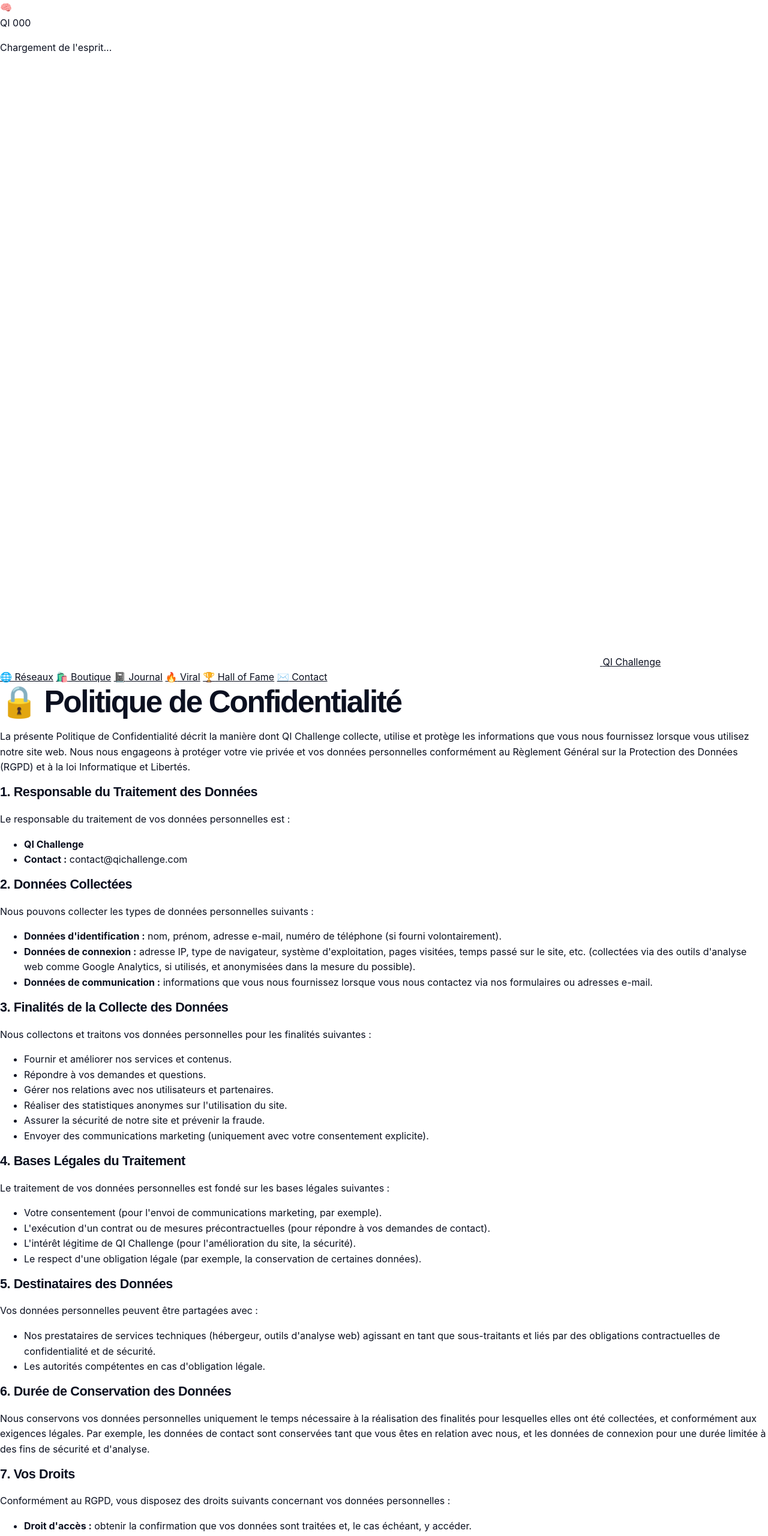
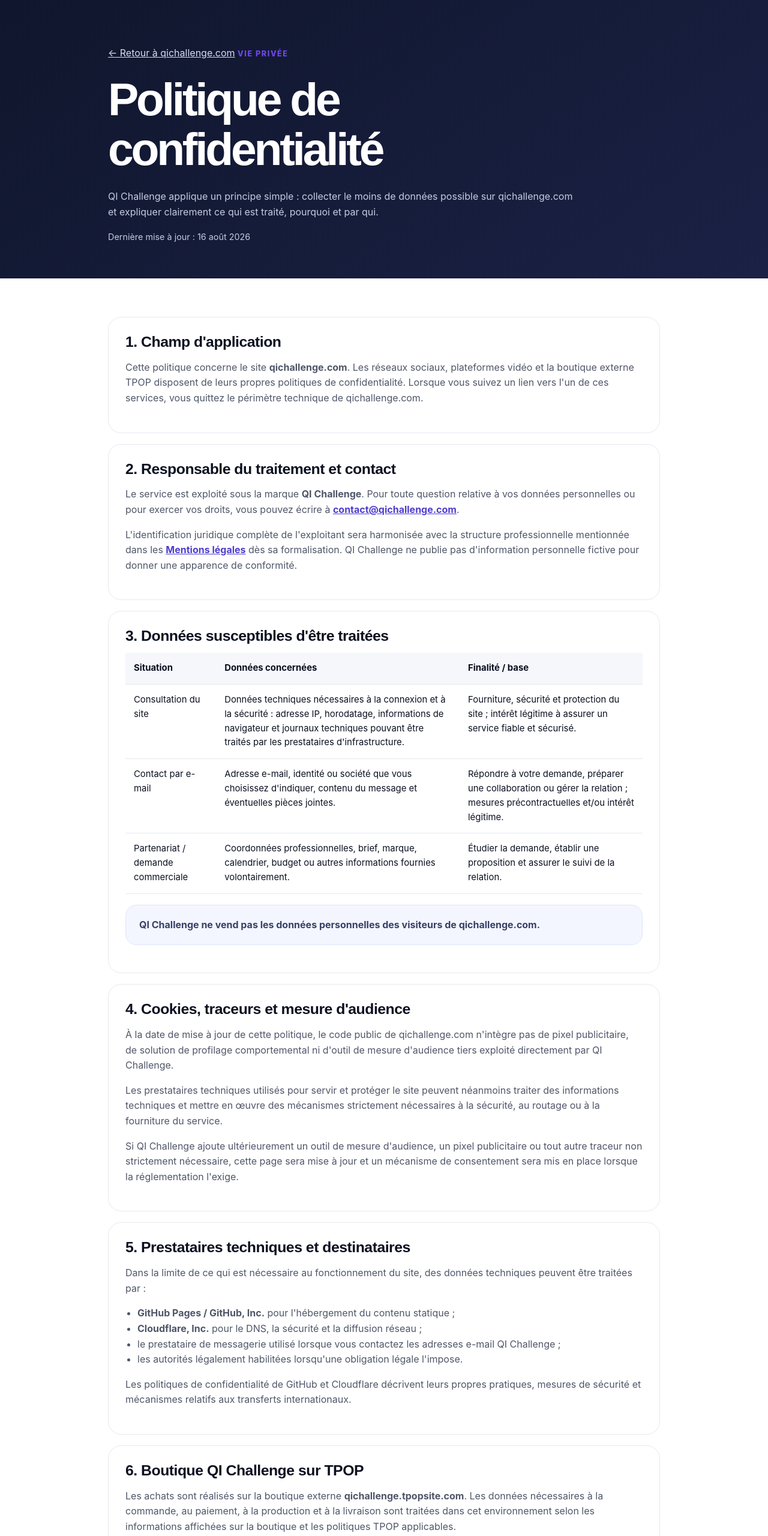
Before and after one commit to qichallenge/landing, a plain HTML site: page confidentialite.html in a window 1280 px wide. Shown: the top 2560 px of the page at 60% size. Drawn offline with Linux system fonts and the light colour scheme; a script that the page names is missing.

Commit message:
feat: replace generic privacy page with GDPR transparency policy

```diff
--- a/confidentialite.html
+++ b/confidentialite.html
@@ -1,156 +1,124 @@
 <!DOCTYPE html>
 <html lang="fr">
 <head>
-    <meta charset="UTF-8">
-    <meta name="viewport" content="width=device-width, initial-scale=1.0">
-    <title>Politique de Confidentialité - QI Challenge</title>
-    <link rel="stylesheet" href="css/style.css">
-    <link href="https://fonts.googleapis.com/css2?family=Orbitron:wght@400;700&family=Rajdhani:wght@300;400;500;600;700&display=swap" rel="stylesheet">
+  <meta charset="UTF-8">
+  <meta name="viewport" content="width=device-width, initial-scale=1.0">
+  <title>Politique de confidentialité — QI Challenge</title>
+  <meta name="description" content="Politique de confidentialité de qichallenge.com : données traitées, prestataires techniques, droits RGPD et cookies.">
+  <link rel="canonical" href="https://qichallenge.com/confidentialite.html">
+  <link rel="icon" href="assets/favicon.ico">
+  <link rel="stylesheet" href="css/style.css">
+  <style>
+    .privacy-hero{padding:76px 0 44px;background:linear-gradient(145deg,#10162c,#1a2145);color:#fff}.privacy-hero p{color:#c5cce0;max-width:780px}.privacy-main{padding:64px 0 84px}.privacy-wrap{max-width:920px}.privacy-card{padding:28px;border:1px solid var(--line);border-radius:22px;background:#fff;margin-bottom:18px}.privacy-card h2{font-size:1.55rem;letter-spacing:-.02em;margin-bottom:12px}.privacy-card h3{font-size:1.05rem;margin:24px 0 8px}.privacy-card p,.privacy-card li{color:#4f5668}.privacy-card ul{margin:12px 0 0;padding-left:20px}.privacy-card a{color:#4e3dcc;font-weight:700}.privacy-note{padding:20px 22px;border-radius:18px;background:#f3f6ff;border:1px solid #dfe5ff;color:#384164;margin:18px 0}.privacy-meta{font-size:.9rem;color:#8a90a0}.back-link{display:inline-block;margin-bottom:22px;color:#d7ddf1}.privacy-footer{padding:28px 0 44px;border-top:1px solid var(--line);color:var(--muted);font-size:.88rem}.privacy-footer a{margin-right:18px}.data-table{width:100%;border-collapse:collapse;margin-top:14px;font-size:.93rem}.data-table th,.data-table td{padding:14px;border-bottom:1px solid var(--line);text-align:left;vertical-align:top}.data-table th{background:var(--soft);color:var(--ink)}@media(max-width:720px){.data-table{font-size:.82rem}.data-table th,.data-table td{padding:10px}}
+  </style>
 </head>
 <body>
-    <div class="loading-screen" id="loading-screen">
-        <div class="loading-content">
-            <div class="brain-animation">
-                <span class="brain-icon">🧠</span>
-                <div class="pulse-rings">
-                    <div class="pulse-ring"></div>
-                    <div class="pulse-ring"></div>
-                    <div class="pulse-ring"></div>
-                </div>
-            </div>
-            <div class="iq-counter">
-                <span class="iq-label">QI</span>
-                <span class="iq-number" id="iq-number">000</span>
-            </div>
-            <p class="loading-text">Chargement de l'esprit...</p>
-        </div>
+  <section class="privacy-hero">
+    <div class="container privacy-wrap">
+      <a class="back-link" href="index.html">← Retour à qichallenge.com</a>
+      <span class="eyebrow">Vie privée</span>
+      <h1>Politique de confidentialité</h1>
+      <p>QI Challenge applique un principe simple : collecter le moins de données possible sur qichallenge.com et expliquer clairement ce qui est traité, pourquoi et par qui.</p>
+      <p class="privacy-meta">Dernière mise à jour : 16 août 2026</p>
     </div>
+  </section>
 
-    <div class="neon-background">
-        <div class="wave-layer wave-1"></div>
-        <div class="wave-layer wave-2"></div>
-        <div class="wave-layer wave-3"></div>
-        <div class="grid-overlay"></div>
+  <main class="privacy-main">
+    <div class="container privacy-wrap">
+      <section class="privacy-card">
+        <h2>1. Champ d'application</h2>
+        <p>Cette politique concerne le site <strong>qichallenge.com</strong>. Les réseaux sociaux, plateformes vidéo et la boutique externe TPOP disposent de leurs propres politiques de confidentialité. Lorsque vous suivez un lien vers l'un de ces services, vous quittez le périmètre technique de qichallenge.com.</p>
+      </section>
+
+      <section class="privacy-card">
+        <h2>2. Responsable du traitement et contact</h2>
+        <p>Le service est exploité sous la marque <strong>QI Challenge</strong>. Pour toute question relative à vos données personnelles ou pour exercer vos droits, vous pouvez écrire à <a href="mailto:contact@qichallenge.com">contact@qichallenge.com</a>.</p>
+        <p>L'identification juridique complète de l'exploitant sera harmonisée avec la structure professionnelle mentionnée dans les <a href="mentions-legales.html">Mentions légales</a> dès sa formalisation. QI Challenge ne publie pas d'information personnelle fictive pour donner une apparence de conformité.</p>
+      </section>
+
+      <section class="privacy-card">
+        <h2>3. Données susceptibles d'être traitées</h2>
+        <table class="data-table">
+          <thead><tr><th>Situation</th><th>Données concernées</th><th>Finalité / base</th></tr></thead>
+          <tbody>
+            <tr><td>Consultation du site</td><td>Données techniques nécessaires à la connexion et à la sécurité : adresse IP, horodatage, informations de navigateur et journaux techniques pouvant être traités par les prestataires d'infrastructure.</td><td>Fourniture, sécurité et protection du site ; intérêt légitime à assurer un service fiable et sécurisé.</td></tr>
+            <tr><td>Contact par e-mail</td><td>Adresse e-mail, identité ou société que vous choisissez d'indiquer, contenu du message et éventuelles pièces jointes.</td><td>Répondre à votre demande, préparer une collaboration ou gérer la relation ; mesures précontractuelles et/ou intérêt légitime.</td></tr>
+            <tr><td>Partenariat / demande commerciale</td><td>Coordonnées professionnelles, brief, marque, calendrier, budget ou autres informations fournies volontairement.</td><td>Étudier la demande, établir une proposition et assurer le suivi de la relation.</td></tr>
+          </tbody>
+        </table>
+        <div class="privacy-note"><strong>QI Challenge ne vend pas les données personnelles des visiteurs de qichallenge.com.</strong></div>
+      </section>
+
+      <section class="privacy-card">
+        <h2>4. Cookies, traceurs et mesure d'audience</h2>
+        <p>À la date de mise à jour de cette politique, le code public de qichallenge.com n'intègre pas de pixel publicitaire, de solution de profilage comportemental ni d'outil de mesure d'audience tiers exploité directement par QI Challenge.</p>
+        <p>Les prestataires techniques utilisés pour servir et protéger le site peuvent néanmoins traiter des informations techniques et mettre en œuvre des mécanismes strictement nécessaires à la sécurité, au routage ou à la fourniture du service.</p>
+        <p>Si QI Challenge ajoute ultérieurement un outil de mesure d'audience, un pixel publicitaire ou tout autre traceur non strictement nécessaire, cette page sera mise à jour et un mécanisme de consentement sera mis en place lorsque la réglementation l'exige.</p>
+      </section>
+
+      <section class="privacy-card">
+        <h2>5. Prestataires techniques et destinataires</h2>
+        <p>Dans la limite de ce qui est nécessaire au fonctionnement du site, des données techniques peuvent être traitées par :</p>
+        <ul>
+          <li><strong>GitHub Pages / GitHub, Inc.</strong> pour l'hébergement du contenu statique ;</li>
+          <li><strong>Cloudflare, Inc.</strong> pour le DNS, la sécurité et la diffusion réseau ;</li>
+          <li>le prestataire de messagerie utilisé lorsque vous contactez les adresses e-mail QI Challenge ;</li>
+          <li>les autorités légalement habilitées lorsqu'une obligation légale l'impose.</li>
+        </ul>
+        <p>Les politiques de confidentialité de GitHub et Cloudflare décrivent leurs propres pratiques, mesures de sécurité et mécanismes relatifs aux transferts internationaux.</p>
+      </section>
+
+      <section class="privacy-card">
+        <h2>6. Boutique QI Challenge sur TPOP</h2>
+        <p>Les achats sont réalisés sur la boutique externe <strong>qichallenge.tpopsite.com</strong>. Les données nécessaires à la commande, au paiement, à la production et à la livraison sont traitées dans cet environnement selon les informations affichées sur la boutique et les politiques TPOP applicables.</p>
+        <p>qichallenge.com ne collecte ni ne stocke directement les numéros de carte bancaire utilisés pour ces achats.</p>
+      </section>
+
+      <section class="privacy-card">
+        <h2>7. Durées de conservation</h2>
+        <ul>
+          <li><strong>Demandes simples reçues par e-mail :</strong> conservation pendant la durée nécessaire au traitement et au suivi de la demande, puis suppression ou archivage lorsqu'elles ne sont plus utiles.</li>
+          <li><strong>Données de prospects / partenariats :</strong> jusqu'à 3 ans à compter de la collecte ou du dernier contact émanant du prospect, sauf nécessité légale ou contentieuse justifiant une conservation différente.</li>
+          <li><strong>Données techniques :</strong> selon les durées strictement nécessaires à la sécurité et au fonctionnement, ainsi que les politiques des prestataires concernés.</li>
+        </ul>
+      </section>
+
+      <section class="privacy-card">
+        <h2>8. Transferts hors de l'Union européenne</h2>
+        <p>Certains prestataires techniques sont des groupes internationaux et peuvent traiter des données depuis des pays situés hors de l'Espace économique européen. Lorsque cela se produit, les mécanismes juridiques et garanties applicables sont ceux décrits par les prestataires concernés, notamment les décisions d'adéquation, le Data Privacy Framework lorsqu'il est applicable ou d'autres garanties prévues par le RGPD.</p>
+      </section>
+
+      <section class="privacy-card">
+        <h2>9. Vos droits</h2>
+        <p>Selon le traitement concerné et les conditions prévues par le RGPD, vous pouvez disposer de droits d'accès, de rectification, d'effacement, de limitation, d'opposition et, lorsque cela s'applique, de portabilité et de retrait du consentement.</p>
+        <p>Pour exercer vos droits : <a href="mailto:contact@qichallenge.com?subject=Données%20personnelles%20-%20QI%20Challenge">contact@qichallenge.com</a>. Une vérification raisonnable de votre identité peut être demandée uniquement si elle est nécessaire pour sécuriser la demande.</p>
+        <p>Vous pouvez également introduire une réclamation auprès de la <a href="https://www.cnil.fr/" target="_blank" rel="noopener noreferrer">CNIL</a>, l'autorité française de protection des données.</p>
+      </section>
+
+      <section class="privacy-card">
+        <h2>10. Sécurité et minimisation</h2>
+        <p>QI Challenge privilégie une architecture statique et limite les collectes directement opérées sur qichallenge.com. Aucun mot de passe, compte utilisateur ou donnée bancaire n'est demandé sur ce site vitrine. Les accès administratifs aux services techniques sont séparés de l'expérience publique du site.</p>
+      </section>
+
+      <section class="privacy-card">
+        <h2>11. Mineurs</h2>
+        <p>QI Challenge propose des contenus grand public mais ne demande pas aux mineurs de transmettre des données sensibles sur qichallenge.com. Si un représentant légal estime qu'une donnée concernant un mineur a été transmise inutilement, il peut demander son examen ou sa suppression à <a href="mailto:contact@qichallenge.com">contact@qichallenge.com</a>.</p>
+      </section>
+
+      <section class="privacy-card">
+        <h2>12. Évolution de cette politique</h2>
+        <p>Cette politique est mise à jour lorsque les fonctionnalités du site, les prestataires ou les traitements de données évoluent. La date de dernière mise à jour figure en haut de la page.</p>
+      </section>
     </div>
+  </main>
 
-    <nav class="nav-container">
-        <div class="nav-content">
-            <a href="index.html" class="nav-logo">
-                <img src="assets/qi_white_white_bg.png" alt="QI Challenge Logo" class="logo-image">
-                <span class="logo-text">QI Challenge</span>
-            </a>
-            <button class="nav-toggle" id="nav-toggle" aria-label="Toggle navigation" aria-expanded="false">
-                <span class="hamburger-line"></span>
-                <span class="hamburger-line"></span>
-                <span class="hamburger-line"></span>
-            </button>
-            <div class="nav-menu" id="nav-menu">
-                <a href="index.html#reseaux" class="nav-link" data-section="reseaux"><span class="nav-icon">🌐</span> Réseaux</a>
-                <a href="index.html#boutique" class="nav-link" data-section="boutique"><span class="nav-icon">🛍️</span> Boutique</a>
-                <a href="index.html#journal" class="nav-link" data-section="journal"><span class="nav-icon">📓</span> Journal</a>
-                <a href="index.html#posts-viraux" class="nav-link" data-section="posts-viraux"><span class="nav-icon">🔥</span> Viral</a>
-                <a href="index.html#hall-of-fame" class="nav-link" data-section="hall-of-fame"><span class="nav-icon">🏆</span> Hall of Fame</a>
-                <a href="index.html#contact" class="nav-link" data-section="contact"><span class="nav-icon">✉️</span> Contact</a>
-            </div>
-        </div>
-    </nav>
-
-    <div class="main-container" id="main-content">
-        <main class="main-content">
-            <section id="politique-confidentialite" class="content-section">
-                <div class="section-header">
-                    <h2 class="section-title"><span class="title-icon">🔒</span> <span class="title-text">Politique de Confidentialité</span></h2>
-                </div>
-                <div class="text-content">
-                    <p>La présente Politique de Confidentialité décrit la manière dont QI Challenge collecte, utilise et protège les informations que vous nous fournissez lorsque vous utilisez notre site web. Nous nous engageons à protéger votre vie privée et vos données personnelles conformément au Règlement Général sur la Protection des Données (RGPD) et à la loi Informatique et Libertés.</p>
-
-                    <h3>1. Responsable du Traitement des Données</h3>
-                    <p>Le responsable du traitement de vos données personnelles est :</p>
-                    <ul>
-                        <li><strong>QI Challenge</strong></li>
-                        <li><strong>Contact :</strong> contact@qichallenge.com</li>
-                    </ul>
-
-                    <h3>2. Données Collectées</h3>
-                    <p>Nous pouvons collecter les types de données personnelles suivants :</p>
-                    <ul>
-                        <li><strong>Données d'identification :</strong> nom, prénom, adresse e-mail, numéro de téléphone (si fourni volontairement).</li>
-                        <li><strong>Données de connexion :</strong> adresse IP, type de navigateur, système d'exploitation, pages visitées, temps passé sur le site, etc. (collectées via des outils d'analyse web comme Google Analytics, si utilisés, et anonymisées dans la mesure du possible).</li>
-                        <li><strong>Données de communication :</strong> informations que vous nous fournissez lorsque vous nous contactez via nos formulaires ou adresses e-mail.</li>
-                    </ul>
-
-                    <h3>3. Finalités de la Collecte des Données</h3>
-                    <p>Nous collectons et traitons vos données personnelles pour les finalités suivantes :</p>
-                    <ul>
-                        <li>Fournir et améliorer nos services et contenus.</li>
-                        <li>Répondre à vos demandes et questions.</li>
-                        <li>Gérer nos relations avec nos utilisateurs et partenaires.</li>
-                        <li>Réaliser des statistiques anonymes sur l'utilisation du site.</li>
-                        <li>Assurer la sécurité de notre site et prévenir la fraude.</li>
-                        <li>Envoyer des communications marketing (uniquement avec votre consentement explicite).</li>
-                    </ul>
-
-                    <h3>4. Bases Légales du Traitement</h3>
-                    <p>Le traitement de vos données personnelles est fondé sur les bases légales suivantes :</p>
-                    <ul>
-                        <li>Votre consentement (pour l'envoi de communications marketing, par exemple).</li>
-                        <li>L'exécution d'un contrat ou de mesures précontractuelles (pour répondre à vos demandes de contact).</li>
-                        <li>L'intérêt légitime de QI Challenge (pour l'amélioration du site, la sécurité).</li>
-                        <li>Le respect d'une obligation légale (par exemple, la conservation de certaines données).</li>
-                    </ul>
-
-                    <h3>5. Destinataires des Données</h3>
-                    <p>Vos données personnelles peuvent être partagées avec :</p>
-                    <ul>
-                        <li>Nos prestataires de services techniques (hébergeur, outils d'analyse web) agissant en tant que sous-traitants et liés par des obligations contractuelles de confidentialité et de sécurité.</li>
-                        <li>Les autorités compétentes en cas d'obligation légale.</li>
-                    </ul>
-
-                    <h3>6. Durée de Conservation des Données</h3>
-                    <p>Nous conservons vos données personnelles uniquement le temps nécessaire à la réalisation des finalités pour lesquelles elles ont été collectées, et conformément aux exigences légales. Par exemple, les données de contact sont conservées tant que vous êtes en relation avec nous, et les données de connexion pour une durée limitée à des fins de sécurité et d'analyse.</p>
-
-                    <h3>7. Vos Droits</h3>
-                    <p>Conformément au RGPD, vous disposez des droits suivants concernant vos données personnelles :</p>
-                    <ul>
-                        <li><strong>Droit d'accès :</strong> obtenir la confirmation que vos données sont traitées et, le cas échéant, y accéder.</li>
-                        <li><strong>Droit de rectification :</strong> demander la correction de données inexactes ou incomplètes.</li>
-                        <li><strong>Droit à l'effacement (droit à l'oubli) :</strong> demander la suppression de vos données dans certaines conditions.</li>
-                        <li><strong>Droit à la limitation du traitement :</strong> demander la suspension du traitement de vos données.</li>
-                        <li><strong>Droit à la portabilité des données :</strong> recevoir vos données dans un format structuré et couramment utilisé.</li>
-                        <li><strong>Droit d'opposition :</strong> vous opposer au traitement de vos données pour des raisons légitimes.</li>
-                        <li><strong>Droit de retirer votre consentement :</strong> retirer votre consentement à tout moment pour les traitements basés sur celui-ci.</li>
-                        <li><strong>Droit d'introduire une réclamation :</strong> auprès de la CNIL (Commission Nationale de l'Informatique et des Libertés) si vous estimez que vos droits ne sont pas respectés.</li>
-                    </ul>
-                    <p>Pour exercer ces droits, veuillez nous contacter à l'adresse : contact@qichallenge.com.</p>
-
-                    <h3>8. Cookies</h3>
-                    <p>Notre site utilise des cookies pour améliorer votre expérience de navigation et collecter des statistiques anonymes. Un cookie est un petit fichier texte stocké sur votre appareil. Vous pouvez gérer vos préférences en matière de cookies via les paramètres de votre navigateur.</p>
-
-                    <h3>9. Modifications de la Politique de Confidentialité</h3>
-                    <p>Nous nous réservons le droit de modifier cette Politique de Confidentialité à tout moment. Toute modification sera publiée sur cette page. Nous vous encourageons à consulter régulièrement cette page pour rester informé de nos pratiques en matière de protection des données.</p>
-                </div>
-            </section>
-        </main>
-
-        <footer class="footer">
-            <div class="footer-content">
-                <div class="footer-info">
-                    <p class="footer-text">&copy; 2025 QI Challenge. Tous droits réservés.</p>
-                    <p class="footer-subtitle">Éveillez votre esprit.</p>
-                </div>
-                <div class="footer-links">
-                    <a href="mentions-legales.html" class="footer-link">Mentions Légales</a>
-                    <a href="confidentialite.html" class="footer-link">Politique de Confidentialité</a>
-                </div>
-            </div>
-        </footer>
+  <footer class="privacy-footer">
+    <div class="container privacy-wrap">
+      <a href="index.html">Accueil</a>
+      <a href="mentions-legales.html">Mentions légales</a>
+      <a href="media-kit.html">Media Kit</a>
+      <span>© 2026 QI Challenge</span>
     </div>
-
-    <!-- Scripts -->
-    <script src="js/main.js"></script>
-    <script async src="https://www.tiktok.com/embed.js"></script>
-
-    <!-- Screen Reader Announcements -->
-    <div id="sr-announcements" class="sr-only" aria-live="polite" aria-atomic="true"></div>
+  </footer>
 </body>
 </html>
```
